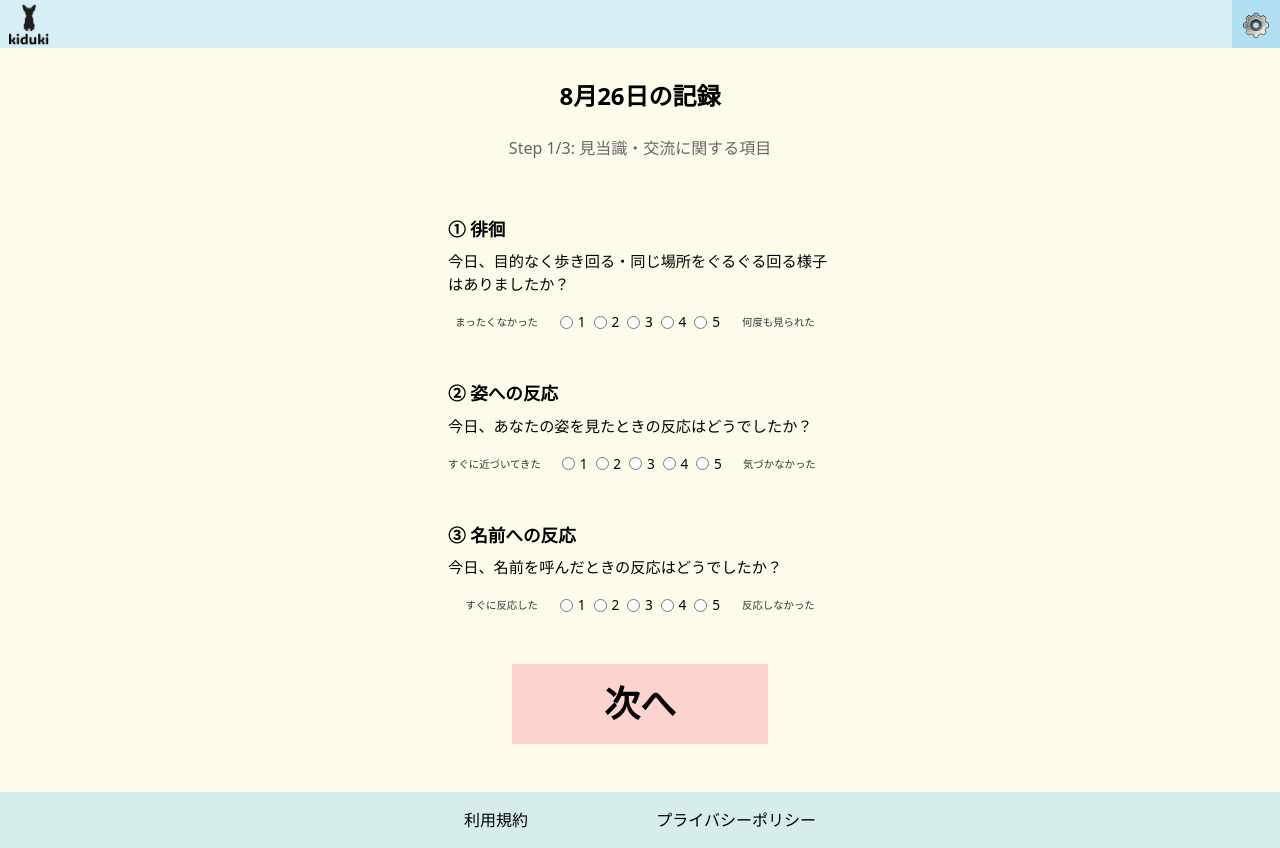
After one commit to rika06120724/kiduki-app, a Django app: page /records/create/1/ in a window 1280 px wide. The commit adds this page. Run offline with Django 5.2, Linux system fonts and the light colour scheme; a user stored in the database is signed in; tables that the repository leaves empty hold one stand-in row (values such as "Sample post"); some libraries are stand-ins or nearby versions; some web fonts are replaced.

Commit message:
記録フォーム実装の復元（テンプレート・URL・フォーム・ビュー完全版）

```diff
--- a/config/settings.py
+++ b/config/settings.py
@@ -47,6 +47,7 @@ INSTALLED_APPS = [
     'pages',  # pagesアプリを追加
     'pets',  # petsアプリを追加
     'storages',  # AWS S3統合用のアプリを追加
+    'records',  # recordsアプリを追加
 ]
 
 AUTH_USER_MODEL = 'users.CustomUser'
--- a/config/urls.py
+++ b/config/urls.py
@@ -24,6 +24,7 @@ urlpatterns = [
     path('', include('pages.urls')),
     path('users/', include('users.urls')),
     path('pets/', include('pets.urls')),
+    path('records/', include('records.urls')),
 ]
 
 # ローカル開発時にメディアファイル（ペットアイコン）を提供する
--- a/pets/templates/pets/my_page.html
+++ b/pets/templates/pets/my_page.html
@@ -39,7 +39,7 @@
               <p class="text-lg mb-6">{% if pet.size == 1 %}小{% elif pet.size == 2 %}中{% else %}大{% endif %}</p>
 
               <div class="mt-6 space-y-6">
-                <a href="#" class="bg-[#FDD3D0] block px-6 py-2 rounded-sm text-2xl font-bold text-black text-center w-64 h-16 flex items-center justify-center">記録</a>
+                <a href="{% url 'records:create' pet.id %}" class="bg-[#FDD3D0] block px-6 py-2 rounded-sm text-2xl font-bold text-black text-center w-64 h-16 flex items-center justify-center">記録</a>
                 <a href="#" class="bg-[#FDD3D0] block px-6 py-2 rounded-sm text-2xl font-bold text-black text-center w-64 h-16 flex items-center justify-center">検知結果</a>
                 <a href="#" class="bg-[#FDD3D0] block px-6 py-2 rounded-sm text-2xl font-bold text-black text-center w-64 h-16 flex items-center justify-center">編集</a>
               </div>
--- /dev/null
+++ b/records/forms.py
@@ -0,0 +1,42 @@
+from django import forms
+from .models import Record
+
+# 1-5スケールの選択肢
+SCALE_CHOICES = [(i, i) for i in range(1, 6)]
+
+
+class RecordFormStep1(forms.ModelForm):
+    """Step 1/3：徘徊・姿への反応・名前への反応"""
+
+    class Meta:
+        model = Record
+        fields = ['pacing', 'reaction_to_sight', 'reaction_to_call']
+        widgets = {
+            'pacing': forms.RadioSelect(choices=SCALE_CHOICES),
+            'reaction_to_sight': forms.RadioSelect(choices=SCALE_CHOICES),
+            'reaction_to_call': forms.RadioSelect(choices=SCALE_CHOICES),
+        }
+
+
+class RecordFormStep2(forms.ModelForm):
+    """Step 2/3：夜間の落ち着き・活動量"""
+
+    class Meta:
+        model = Record
+        fields = ['night_behavior', 'activity_level']
+        widgets = {
+            'night_behavior': forms.RadioSelect(choices=SCALE_CHOICES),
+            'activity_level': forms.RadioSelect(choices=SCALE_CHOICES),
+        }
+
+
+class RecordFormStep3(forms.ModelForm):
+    """Step 3/3：トイレの失敗・食欲"""
+
+    class Meta:
+        model = Record
+        fields = ['toilet', 'appetite']
+        widgets = {
+            'toilet': forms.RadioSelect(choices=SCALE_CHOICES),
+            'appetite': forms.RadioSelect(choices=SCALE_CHOICES),
+        }
--- /dev/null
+++ b/records/templates/records/record_form.html
@@ -0,0 +1,230 @@
+{% extends "base.html" %}
+{% load static %}
+
+{% block header %}
+  <header class="bg-[#ade0ee80] flex items-center h-12">
+    <img src="{% static 'images/logo.png' %}" alt="ロゴ" class="h-12 ml-2">
+    <div class="flex-1"></div>
+    <div class="bg-[#65BBE950] h-12 w-12 flex items-center justify-center">
+      <img src="{% static 'images/setting_button.png' %}" alt="設定" class="h-10 w-10 ">
+    </div>
+  </header>
+{% endblock %}
+
+{% block content %}
+  <style>
+    .form-group {
+      margin-bottom: 3rem;
+    }
+    .step-header {
+      text-align: center;
+      margin-bottom: 2rem;
+      font-size: 1rem;
+      color: #666;
+    }
+    .question-number {
+      font-weight: bold;
+      font-size: 1.1rem;
+      margin-bottom: 0.5rem;
+    }
+    .question-text {
+      font-size: 0.95rem;
+      margin-bottom: 1rem;
+    }
+    .scale-container {
+      display: flex;
+      align-items: flex-start;
+      gap: 0.75rem;
+      margin-bottom: 0.5rem;
+      justify-content: center;
+    }
+    .scale-left {
+      width: 25%;
+      text-align: right;
+      font-size: 0.65rem;
+      color: #333;
+      padding-top: 0.2rem;
+      white-space: nowrap;
+    }
+    .scale-right {
+      width: 25%;
+      text-align: left;
+      font-size: 0.65rem;
+      color: #333;
+      padding-top: 0.2rem;
+      white-space: nowrap;
+    }
+    .radio-group {
+      width: 50%;
+      display: flex;
+      gap: 0.5rem;
+      justify-content: center;
+    }
+    .radio-group label {
+      display: flex;
+      align-items: center;
+      gap: 0.3rem;
+      font-size: 0.85rem;
+    }
+    .button-container {
+      display: flex;
+      justify-content: center;
+      margin-top: 3rem;
+    }
+  </style>
+
+  <div class="flex bg-amber-50 min-h-screen flex-col">
+    <div class="flex max-w-sm mx-auto flex-col items-center gap-6 mt-8">
+      <h1 class="text-2xl font-bold">{{ today.month }}月{{ today.day }}日の記録</h1>
+
+      <p class="step-header">Step {{ step }}/{{ total_steps }}:
+        {% if step == 1 %}見当識・交流に関する項目
+        {% elif step == 2 %}生活リズム・活動に関する項目
+        {% else %}生活習慣に関する項目
+        {% endif %}
+      </p>
+
+      <form method="post" novalidate>
+        {% csrf_token %}
+
+        {% if step == 1 %}
+          <div class="form-group">
+            <p class="question-number">① 徘徊</p>
+            <p class="question-text">今日、目的なく歩き回る・同じ場所をぐるぐる回る様子はありましたか？</p>
+            <div class="scale-container">
+              <div class="scale-left">まったくなかった</div>
+              <div class="radio-group">
+                {% for radio in form.pacing %}
+                  <label>
+                    {{ radio.tag }}
+                    <span>{{ radio.choice_label }}</span>
+                  </label>
+                {% endfor %}
+              </div>
+              <div class="scale-right">何度も見られた</div>
+            </div>
+          </div>
+
+          <div class="form-group">
+            <p class="question-number">② 姿への反応</p>
+            <p class="question-text">今日、あなたの姿を見たときの反応はどうでしたか？</p>
+            <div class="scale-container">
+              <div class="scale-left">すぐに近づいてきた</div>
+              <div class="radio-group">
+                {% for radio in form.reaction_to_sight %}
+                  <label>
+                    {{ radio.tag }}
+                    <span>{{ radio.choice_label }}</span>
+                  </label>
+                {% endfor %}
+              </div>
+              <div class="scale-right">気づかなかった</div>
+            </div>
+          </div>
+
+          <div class="form-group">
+            <p class="question-number">③ 名前への反応</p>
+            <p class="question-text">今日、名前を呼んだときの反応はどうでしたか？</p>
+            <div class="scale-container">
+              <div class="scale-left">すぐに反応した</div>
+              <div class="radio-group">
+                {% for radio in form.reaction_to_call %}
+                  <label>
+                    {{ radio.tag }}
+                    <span>{{ radio.choice_label }}</span>
+                  </label>
+                {% endfor %}
+              </div>
+              <div class="scale-right">反応しなかった</div>
+            </div>
+          </div>
+
+        {% elif step == 2 %}
+          <div class="form-group">
+            <p class="question-number">④ 夜間の落ち着き</p>
+            <p class="question-text">昨夜、落ち着かない様子や夜中に起きている様子はありましたか？</p>
+            <div class="scale-container">
+              <div class="scale-left">ぐっすり眠っていた</div>
+              <div class="radio-group">
+                {% for radio in form.night_behavior %}
+                  <label>
+                    {{ radio.tag }}
+                    <span>{{ radio.choice_label }}</span>
+                  </label>
+                {% endfor %}
+              </div>
+              <div class="scale-right">何度も起きていた</div>
+            </div>
+          </div>
+
+          <div class="form-group">
+            <p class="question-number">⑤ 活動量</p>
+            <p class="question-text">今日、活動量はいつもと比べてどうでしたか？</p>
+            <div class="scale-container">
+              <div class="scale-left">よく動いていた</div>
+              <div class="radio-group">
+                {% for radio in form.activity_level %}
+                  <label>
+                    {{ radio.tag }}
+                    <span>{{ radio.choice_label }}</span>
+                  </label>
+                {% endfor %}
+              </div>
+              <div class="scale-right">ほぼ動かなかった</div>
+            </div>
+          </div>
+
+        {% else %}
+          <div class="form-group">
+            <p class="question-number">⑥ トイレの失敗</p>
+            <p class="question-text">今日、トイレを失敗しましたか？</p>
+            <div class="scale-container">
+              <div class="scale-left">失敗なし</div>
+              <div class="radio-group">
+                {% for radio in form.toilet %}
+                  <label>
+                    {{ radio.tag }}
+                    <span>{{ radio.choice_label }}</span>
+                  </label>
+                {% endfor %}
+              </div>
+              <div class="scale-right">何度も失敗した</div>
+            </div>
+          </div>
+
+          <div class="form-group">
+            <p class="question-number">⑦ 食欲</p>
+            <p class="question-text">今日の食欲はどうでしたか？</p>
+            <div class="scale-container">
+              <div class="scale-left">よく食べた</div>
+              <div class="radio-group">
+                {% for radio in form.appetite %}
+                  <label>
+                    {{ radio.tag }}
+                    <span>{{ radio.choice_label }}</span>
+                  </label>
+                {% endfor %}
+              </div>
+              <div class="scale-right">食べなかった</div>
+            </div>
+          </div>
+        {% endif %}
+
+        <div class="button-container">
+          {% if step < 3 %}
+            <button class="bg-[#FDD3D0] px-6 py-2 rounded-sm text-4xl font-bold text-black w-64 h-20 flex items-center justify-center" type="submit">次へ</button>
+          {% else %}
+            <button class="bg-[#FDD3D0] px-6 py-2 rounded-sm text-4xl font-bold text-black w-64 h-20 flex items-center justify-center" type="submit">送信</button>
+          {% endif %}
+        </div>
+      </form>
+    </div>
+
+    <footer class="bg-[#ADE0EE80] text-black py-4 mt-auto">
+        <div class="max-w-sm mx-auto flex justify-between px-4">
+            <a href="#">利用規約</a>
+            <a href="#">プライバシーポリシー</a>
+        </div>
+    </footer>
+  </div>
+{% endblock %}
--- /dev/null
+++ b/records/urls.py
@@ -0,0 +1,8 @@
+from django.urls import path
+from . import views
+
+app_name = 'records'
+
+urlpatterns = [
+    path('create/<int:pet_id>/', views.create_record, name='create'),
+]
--- a/records/views.py
+++ b/records/views.py
@@ -1,3 +1,70 @@
-from django.shortcuts import render
+from django.shortcuts import render, redirect, get_object_or_404
+from django.contrib.auth.decorators import login_required
+from django.utils import timezone
+from pets.models import Pet
+from .models import Record
+from .forms import RecordFormStep1, RecordFormStep2, RecordFormStep3
 
-# Create your views here.
+# ステップとフォームクラスの対応
+STEP_FORMS = {
+    1: RecordFormStep1,
+    2: RecordFormStep2,
+    3: RecordFormStep3,
+}
+
+
+@login_required(login_url="users:login")
+def create_record(request, pet_id):
+    """ペット記録作成ビュー（複数ステップ）"""
+    pet = get_object_or_404(Pet, id=pet_id)
+
+    # 権限チェック
+    if pet.owner != request.user:
+        return redirect("pets:my_page")
+
+    # ステップ管理（1〜3の範囲に制限）
+    step = request.session.get("record_step", 1)
+    if step not in STEP_FORMS:
+        step = 1
+
+    form_class = STEP_FORMS[step]
+
+    if request.method == "POST":
+        form = form_class(request.POST)
+
+        if form.is_valid():
+            # これまでのステップのデータとマージしてセッションに保存
+            record_data = request.session.get("record_data", {})
+            record_data.update(form.cleaned_data)
+            request.session["record_data"] = record_data
+
+            if step < 3:
+                # 次のステップへ
+                request.session["record_step"] = step + 1
+                return redirect("records:create", pet_id=pet_id)
+            else:
+                # 最終ステップ：全データをまとめて保存
+                record = Record(
+                    pet=pet,
+                    target_date=timezone.localdate(),
+                    **record_data,
+                )
+                record.save()
+
+                # セッションをクリア
+                request.session.pop("record_step", None)
+                request.session.pop("record_data", None)
+
+                return redirect("pets:my_page")
+    else:
+        form = form_class()
+
+    context = {
+        "form": form,
+        "pet": pet,
+        "step": step,
+        "total_steps": 3,
+        "today": timezone.localdate(),
+    }
+
+    return render(request, "records/record_form.html", context)
```
